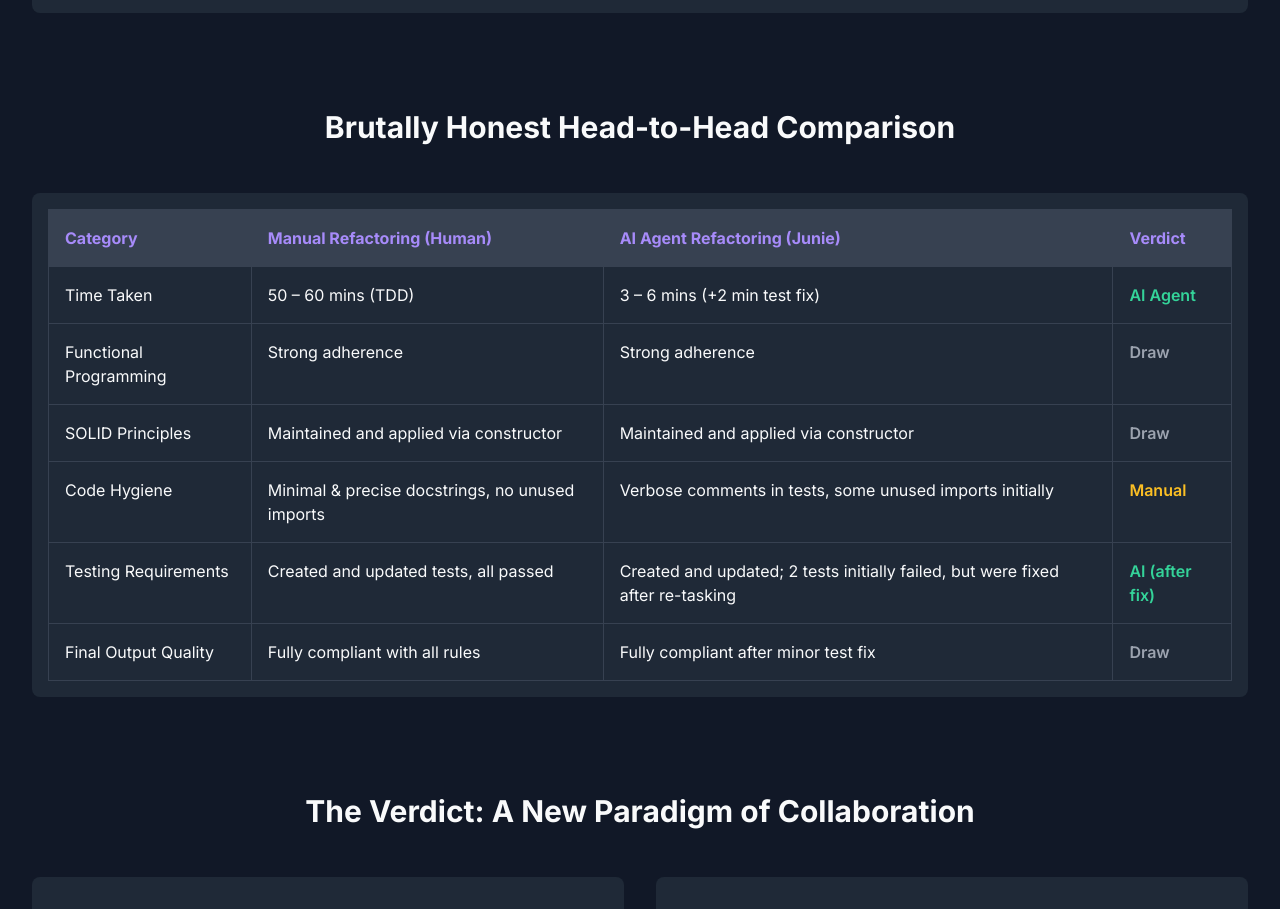
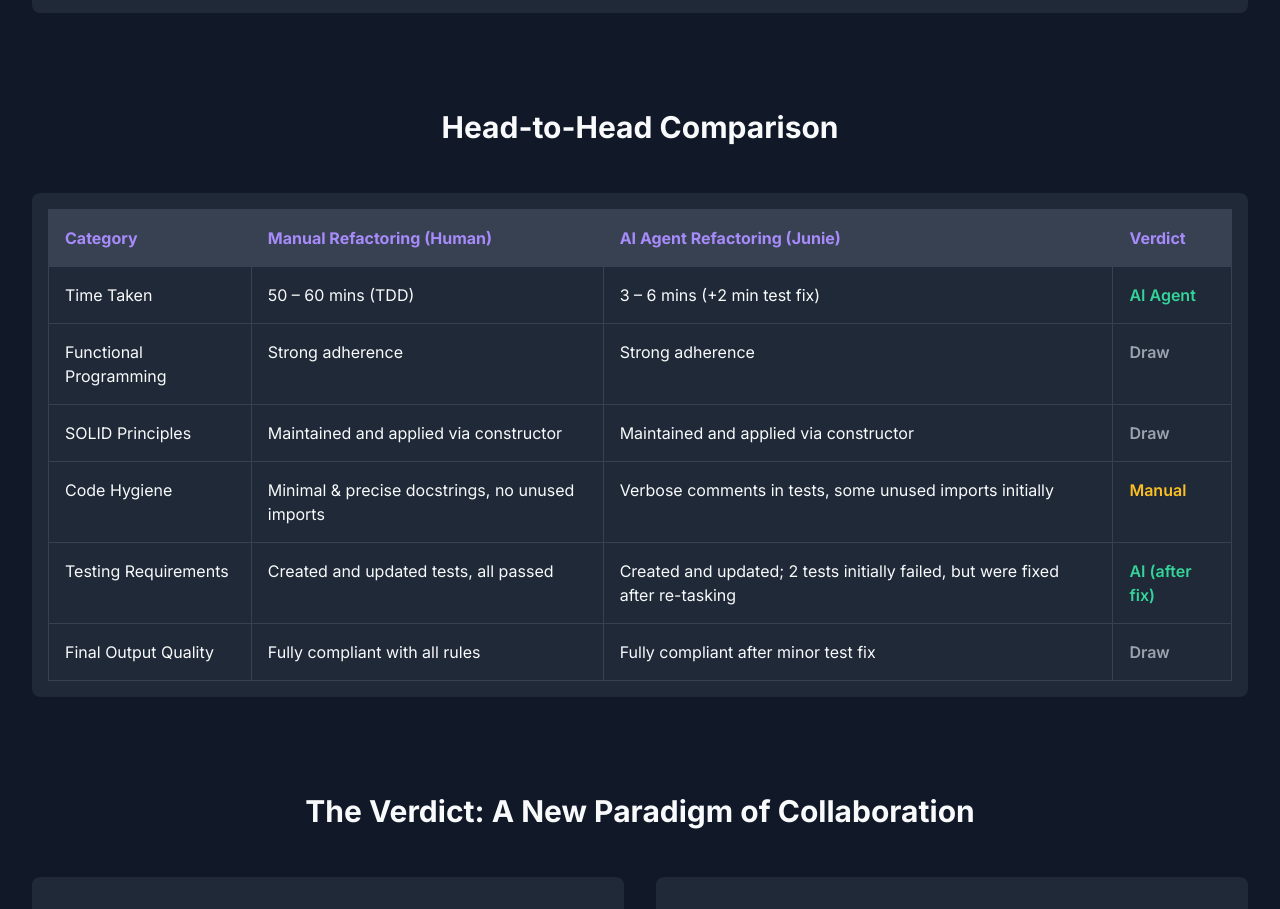
Before and after one commit to arghya-bandyopadhyay-30/junie_case_study, a plain HTML site: page index.html in a window 1280 px wide. Shown: the part 6842-7751 px from the top of the page. Drawn offline with nearby package versions, Linux system fonts and the light colour scheme.

Commit message:
Simplify section title for head-to-head comparison in case study

```diff
--- a/index.html
+++ b/index.html
@@ -564,7 +564,7 @@ async def _enriched_nodes_generator(...):
         </section>
 
         <section id="comparison" class="my-24">
-            <h2 class="text-3xl font-bold text-center mb-12">Brutally Honest Head-to-Head Comparison</h2>
+            <h2 class="text-3xl font-bold text-center mb-12">Head-to-Head Comparison</h2>
             <div class="table-container">
                 <table>
                     <thead>
```
